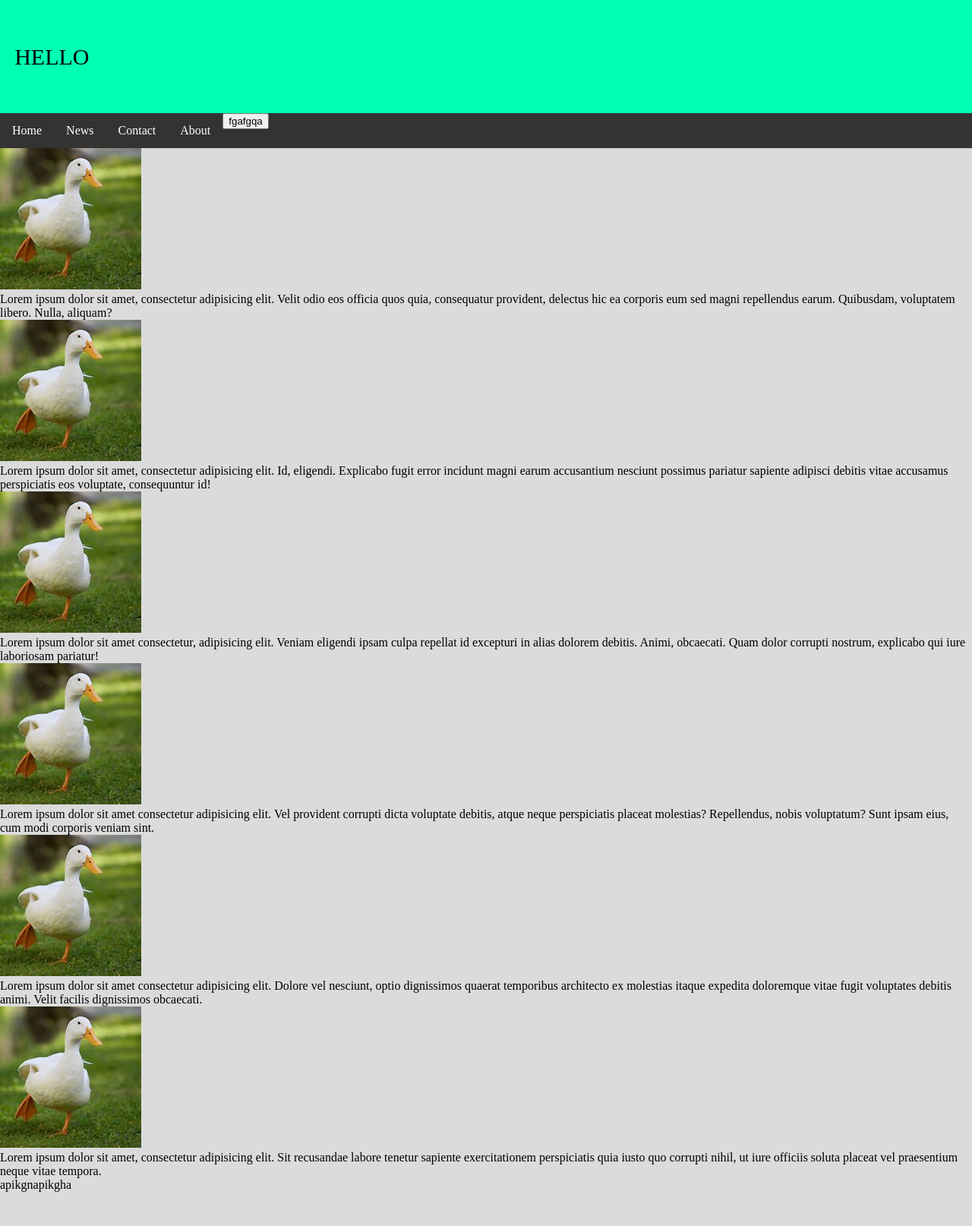
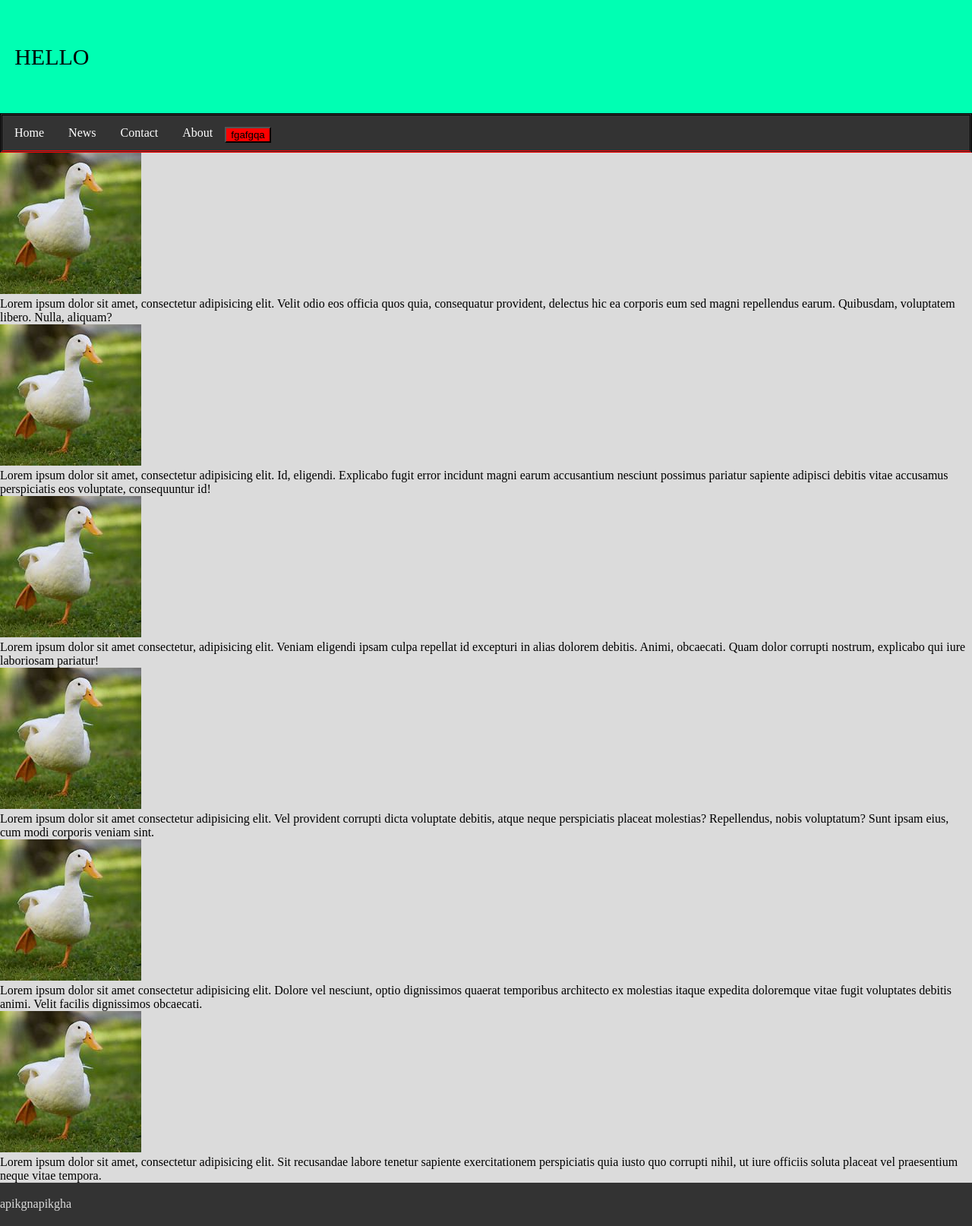
Before and after one commit to 67070020/ITF-Web-1, a plain HTML site: page index.html in a window 1280 px wide. Shown: the whole page at 76% size. Before the commit the page ends 1569 px from the top, so only its background shows below. Drawn offline with Linux system fonts and the light colour scheme.

Commit message:
Update index.css

```diff
--- a/index.css
+++ b/index.css
@@ -9,6 +9,7 @@ header {
     background: #00ffb3;
     margin: 0;
     font-size: 30px;
+
 }
 ul {
     list-style-type: none;
@@ -16,6 +17,8 @@ ul {
     padding: 0;
     overflow: hidden;
     background-color: #333;
+    border-bottom: #ff0000;
+    border-style:double ;
 }
 
 .nav {
@@ -28,6 +31,11 @@ color: white;
 text-align: center;
 padding: 14px 16px;
 text-decoration: none;
+}
+
+li button{
+    margin-top: 25%;
+    background: #ff0000;
 }
 
 li a:hover {
@@ -46,3 +54,11 @@ background-color: #111;
 .content p {
     display: inline;
 }
+
+footer {
+    width: 100%;
+    height: 50%;
+    background: #333;
+    padding: 1.5% 0 1.5% 0;
+    color: #dbdbdb;
+}
```
